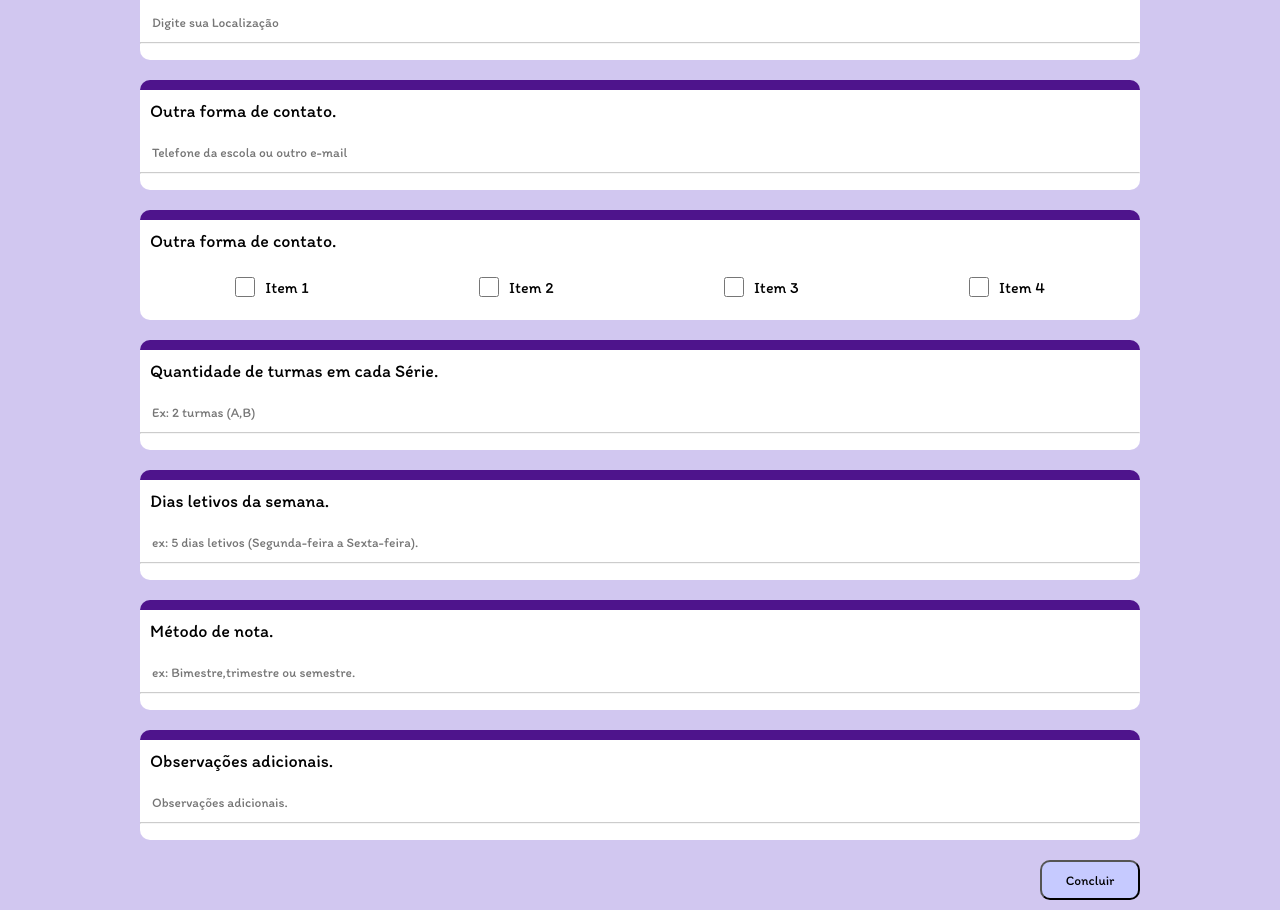
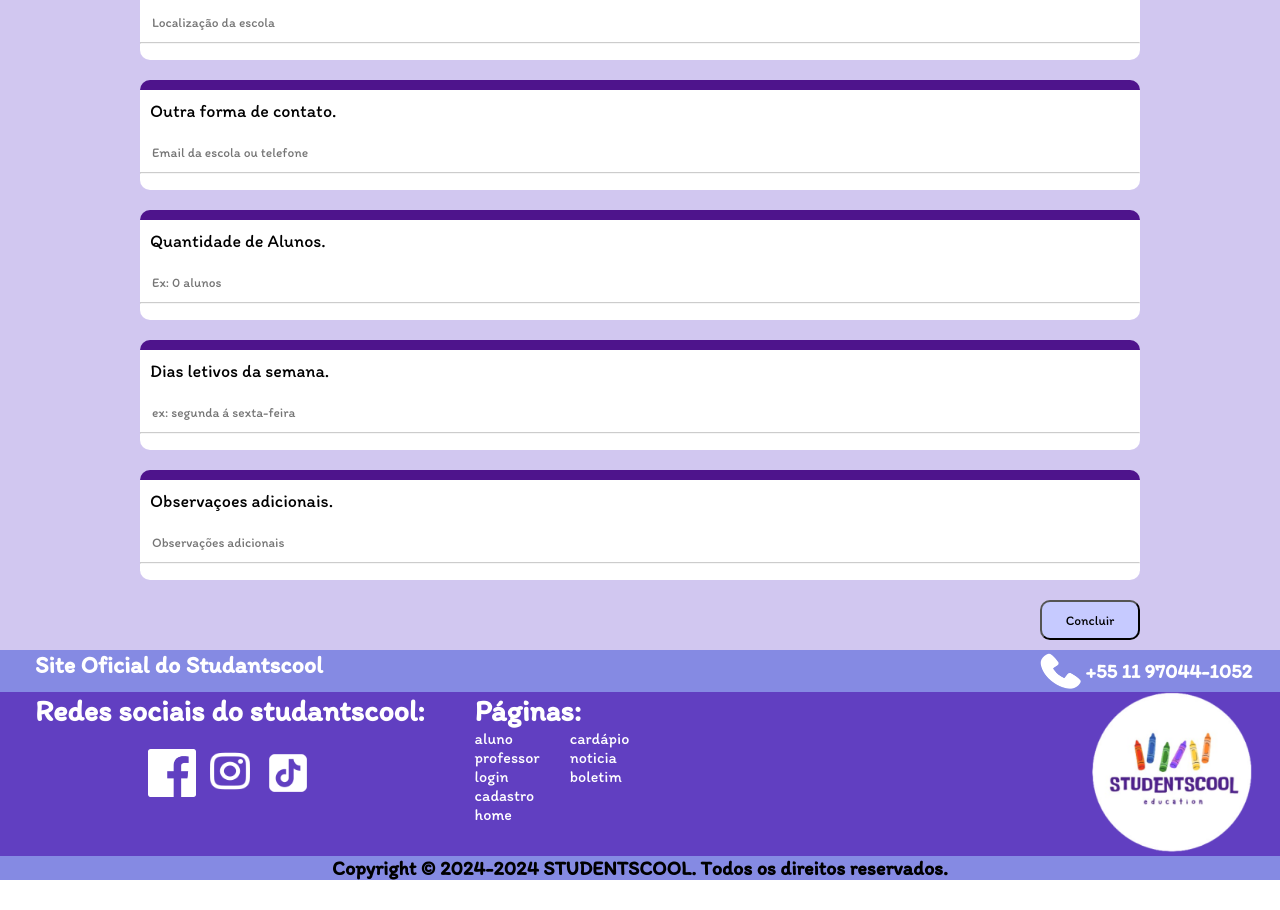
Before and after one commit to matheus-bicarato/StudentsCool, a React (Vite) app in the folder front/: page /Cadastro in a window 1280 px wide. Shown: the part 700-1610 px from the top of the page. After the commit the page ends 1580 px from the top, so only its background shows below. Built offline with nearby package versions, Linux system fonts and the light colour scheme.

Commit message:
arrumando o cadastro e cadastro feito

```diff
--- a/front/src/router/Cadastro.tsx
+++ b/front/src/router/Cadastro.tsx
@@ -1,8 +1,8 @@
 
 import { Link } from 'react-router-dom'
 import './styles/Cadastro.css'
-import Checkbox from "../components/Checkbox"
 import Header_simplificado from '../components/Header-simplificado';
+import Footer from '../components/Footer';
 const Cadastro = () => {
 
     const items = [
@@ -56,8 +56,8 @@ const Cadastro = () => {
                     <label htmlFor="" className="conteudo_container_cadastro">Localização.</label>
                     <input type="text"
                         className="input_container"
-                        id=""
-                        placeholder="Digite sua Localização"
+                        id="Localizacao"
+                        placeholder="Localização da escola"
                         required
                     />
                     <hr className="hr_opacity" />
@@ -68,8 +68,8 @@ const Cadastro = () => {
                     <label htmlFor="" className="conteudo_container_cadastro">Outra forma de contato.</label>
                     <input type="text"
                         className="input_container"
-                        id=""
-                        placeholder="Telefone da escola ou outro e-mail"
+                        id="contato"
+                        placeholder="Email da escola ou telefone"
                         required
                     />
                     <hr className="hr_opacity" />
@@ -77,17 +77,11 @@ const Cadastro = () => {
 
                 <div className="barra_porple"></div>
                 <div className="container_Cadastro_itens">
-                    <label htmlFor="" className="conteudo_container_cadastro">Outra forma de contato.</label>
-                    <Checkbox items={items} />
-                </div>
-
-                <div className="barra_porple"></div>
-                <div className="container_Cadastro_itens">
-                    <label htmlFor="" className="conteudo_container_cadastro">Quantidade de turmas em cada Série.</label>
+                    <label htmlFor="" className="conteudo_container_cadastro">Quantidade de Alunos.</label>
                     <input type="text"
                         className="input_container"
-                        id=""
-                        placeholder="Ex: 2 turmas (A,B)"
+                        id="contato"
+                        placeholder="Ex: 0 alunos"
                         required
                     />
                     <hr className="hr_opacity" />
@@ -98,8 +92,8 @@ const Cadastro = () => {
                     <label htmlFor="" className="conteudo_container_cadastro">Dias letivos da semana.</label>
                     <input type="text"
                         className="input_container"
-                        id=""
-                        placeholder="ex: 5 dias letivos (Segunda-feira a Sexta-feira)."
+                        id="contato"
+                        placeholder="ex: segunda á sexta-feira"
                         required
                     />
                     <hr className="hr_opacity" />
@@ -107,23 +101,11 @@ const Cadastro = () => {
 
                 <div className="barra_porple"></div>
                 <div className="container_Cadastro_itens">
-                    <label htmlFor="" className="conteudo_container_cadastro">Método de nota.</label>
+                    <label htmlFor="" className="conteudo_container_cadastro">Observaçoes adicionais.</label>
                     <input type="text"
                         className="input_container"
-                        id=""
-                        placeholder="ex: Bimestre,trimestre ou semestre."
-                        required
-                    />
-                    <hr className="hr_opacity" />
-                </div>
-
-                <div className="barra_porple"></div>
-                <div className="container_Cadastro_itens">
-                    <label htmlFor="" className="conteudo_container_cadastro">Observações adicionais.</label>
-                    <input type="text"
-                        className="input_container"
-                        id=""
-                        placeholder="Observações adicionais."
+                        id="contato"
+                        placeholder="Observações adicionais"
                         required
                     />
                     <hr className="hr_opacity" />
@@ -135,6 +117,7 @@ const Cadastro = () => {
 
 
             </div>
+            <Footer/>
         </div>
     )
 }
--- a/front/src/router/Error-page.tsx
+++ b/front/src/router/Error-page.tsx
@@ -9,8 +9,8 @@ const Error = () => {
             <h3 className='title_erro'>Error 404</h3>
             <img src={icon_error} alt="icon_Error" className='icon_Error' />
             <h1 className='subTitle_error'>Ops! Não encontamos <br /> essa página</h1>
-            <img src={logo_error} alt="logo_error" className='logo_error' />
-            <Link to={"/cadastro"}><button className="button_error_page">Voltar para a página inicial</button></Link>
+            <Link to={"/"}><img src={logo_error} alt="logo_error" className='logo_error' /></Link>
+            <Link to={"/"}><button className="button_error_page">Voltar para a página inicial</button></Link>
         </div>
     )
 }
```
